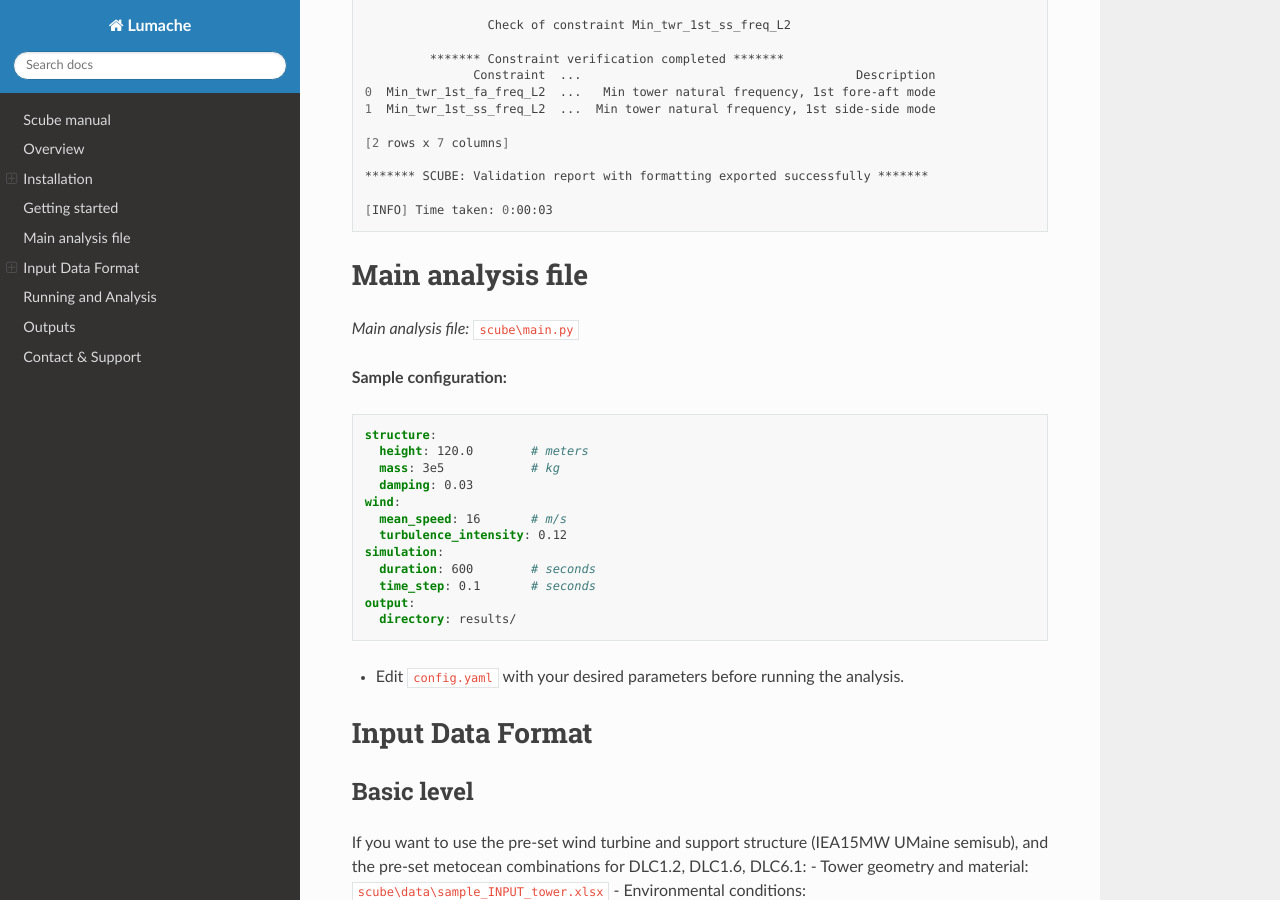
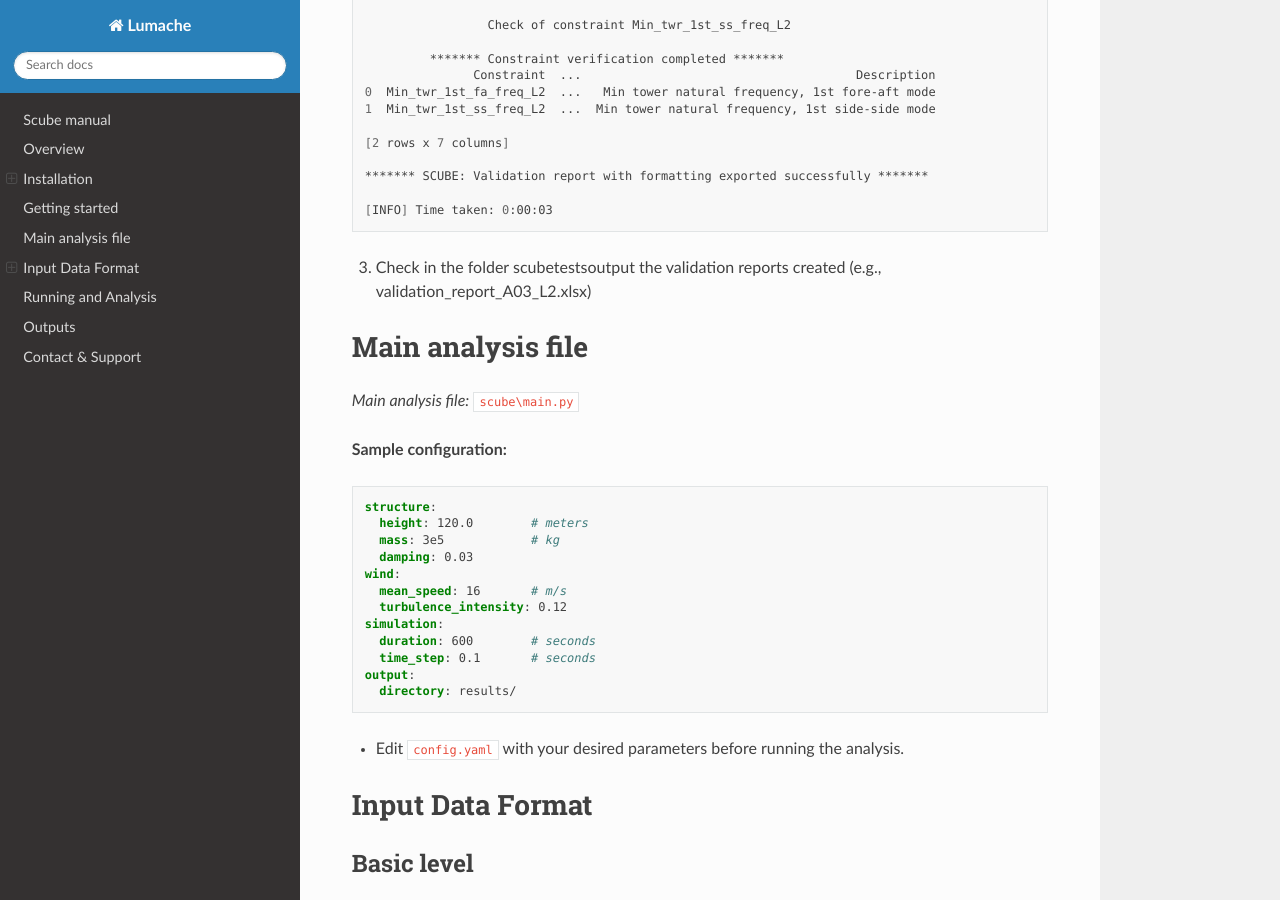
Before and after one commit to mcollu/scube, a Sphinx documentation site: the page built from docs/source/index.rst, in a window 1280 px wide and 900 px high, scrolled down 2430 px. Built offline with Sphinx 7.4.7 and the Read the Docs theme 3.1.0, drawn with Linux system fonts in a browser that asks for light colours.

Commit message:
Update index.rst

```diff
--- a/docs/source/index.rst
+++ b/docs/source/index.rst
@@ -116,6 +116,8 @@ N.B. Some WEIS "Warnings" may appear. There are not critical.
 
    [INFO] Time taken: 0:00:03
 
+3. Check in the folder scube\tests\output the validation reports created (e.g., validation_report_A03_L2.xlsx)
+
 Main analysis file
 ==================
 
```
